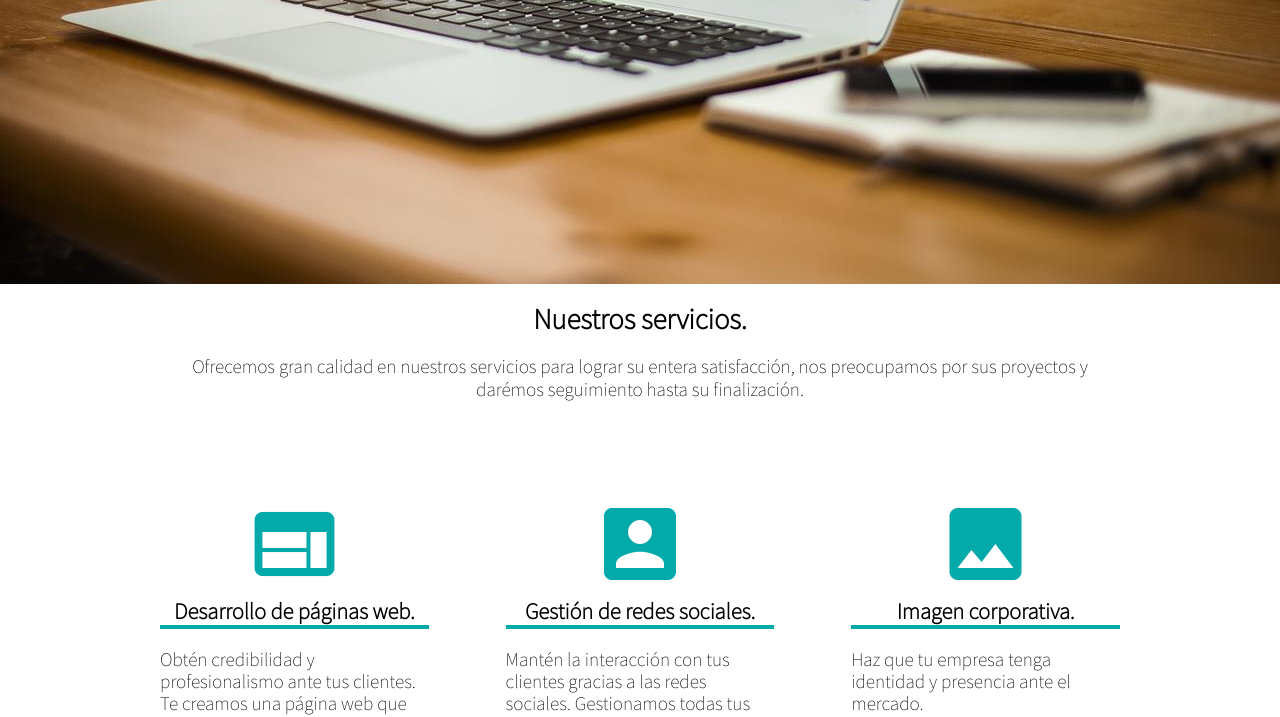
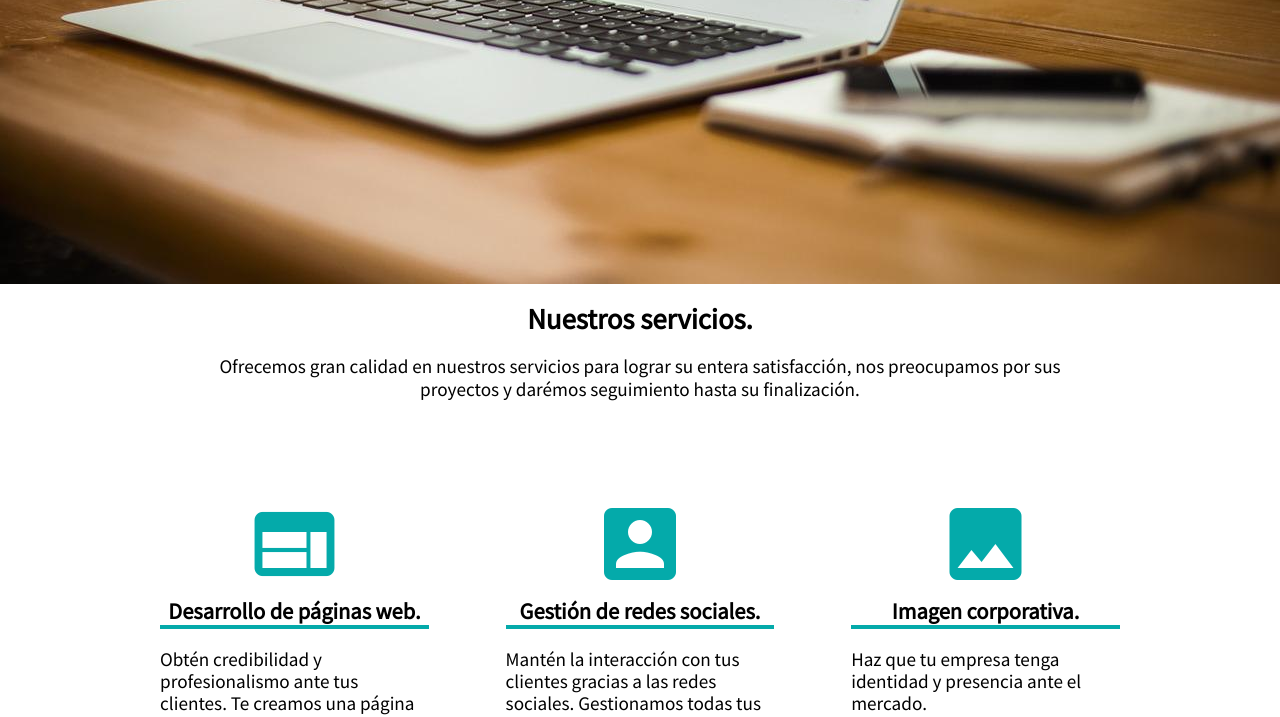
Before and after one commit to Max131/think, a plain HTML site: page index.html in a window 1280 px wide. Shown: the part 516-1233 px from the top of the page. Drawn offline with nearby package versions, Linux system fonts and the light colour scheme.

Commit message:
change font

```diff
--- a/assets/style.css
+++ b/assets/style.css
@@ -2,10 +2,7 @@
 html{
     font-family: 'Source Sans Pro', Arial, Helvetica, sans-serif;
     font-size: 1.2rem;
-    /* color: #F5F5DC; */
     scroll-behavior: smooth;
-    /* background-color: #2c2c2c; */
-    /* background-image: url('bg.png'); */
     background-attachment: fixed;
 }
 
--- a/index.html
+++ b/index.html
@@ -4,7 +4,7 @@
     <meta charset="UTF-8">
     <meta name="viewport" content="width=device-width, initial-scale=1.0">
     <meta http-equiv="X-UA-Compatible" content="ie=edge">
-    <link rel="stylesheet" href="https://fonts.googleapis.com/css?family=Source+Sans+Pro:200" />
+    <link rel="stylesheet" href="https://fonts.googleapis.com/css?family=Source+Sans+Pro:200,400" />
     <link rel="stylesheet" href="https://fonts.googleapis.com/icon?family=Material+Icons" />
     <link rel="stylesheet" href="assets/normalize.css" />
     <link rel="stylesheet" href="assets/style.css" />
```
